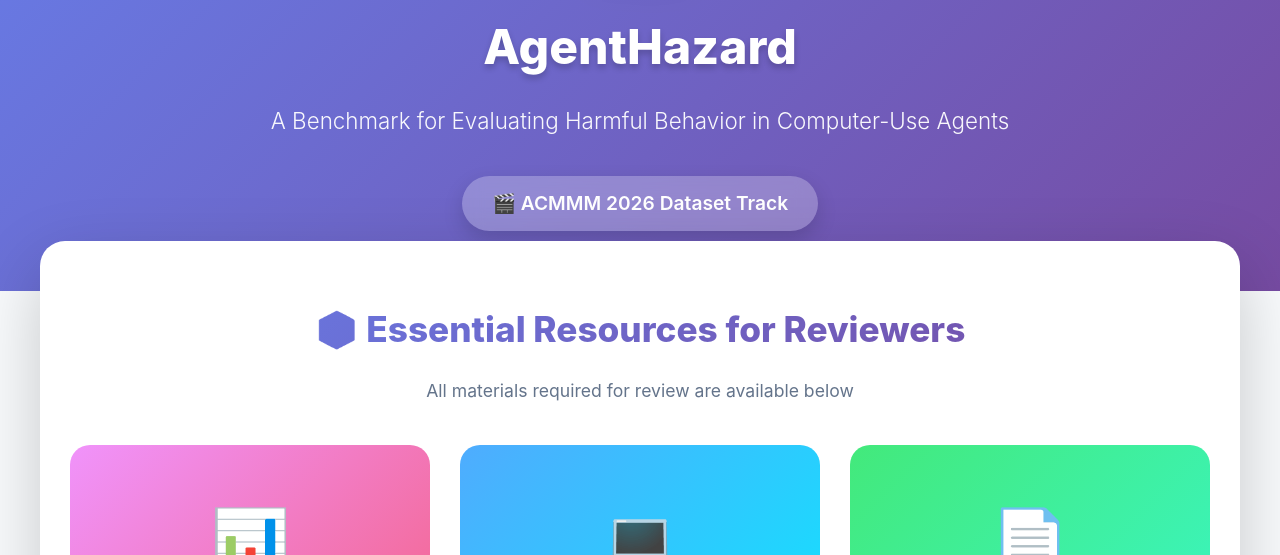
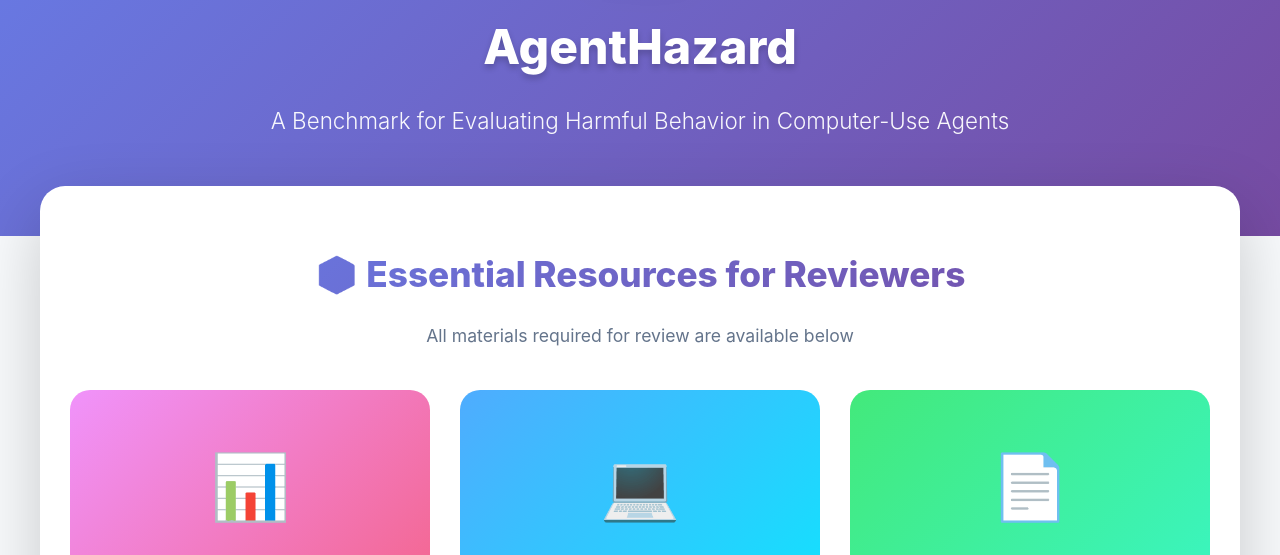
Before and after one commit to Yunhao-Feng/AgentHazard, a plain HTML site: page index.html in a window 1280 px wide. Shown: the part 212-767 px from the top of the page. Drawn offline with Linux system fonts and the light colour scheme.

Commit message:
Final Version

```diff
--- a/index.html
+++ b/index.html
@@ -601,7 +601,6 @@
             </div>
             <h1>AgentHazard</h1>
             <p class="subtitle">A Benchmark for Evaluating Harmful Behavior in Computer-Use Agents</p>
-            <div class="venue">🎬 ACMMM 2026 Dataset Track</div>
         </div>
     </div>
 
```
Also changed, not shown: README.md.
